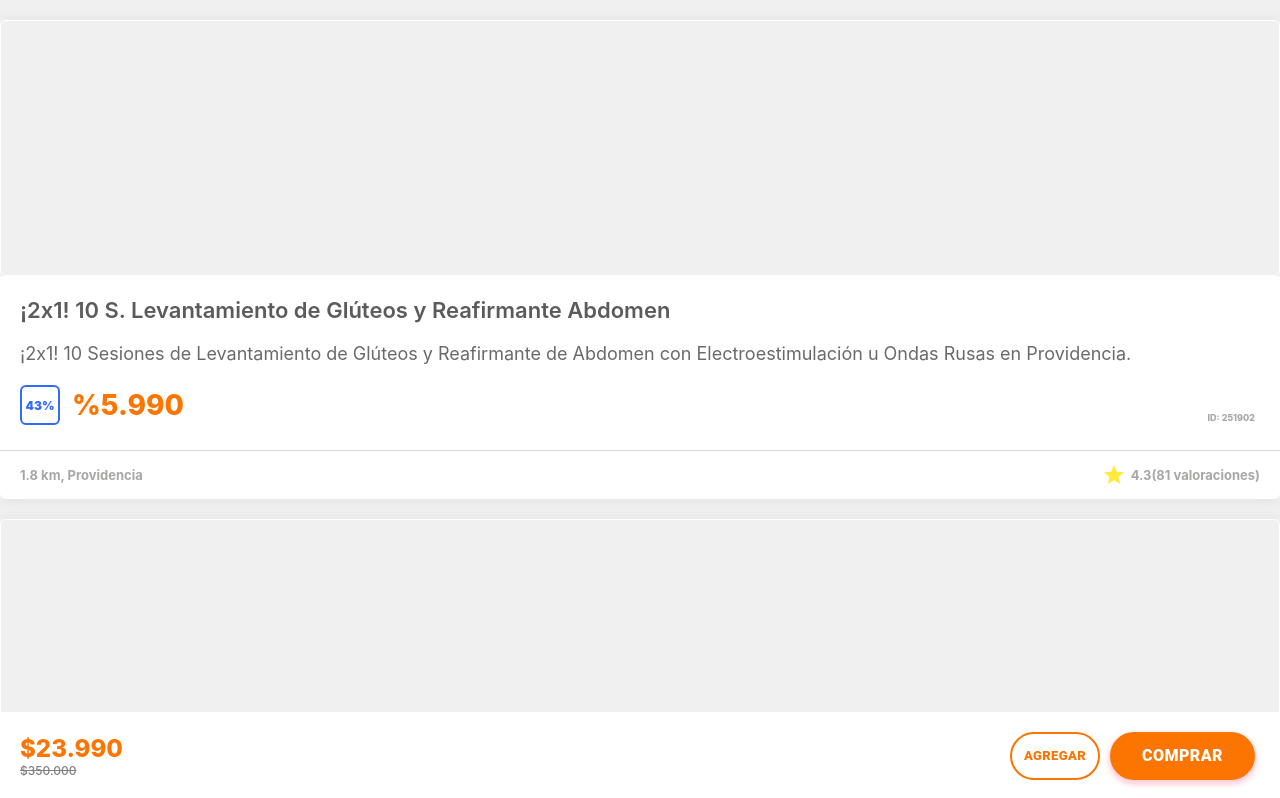
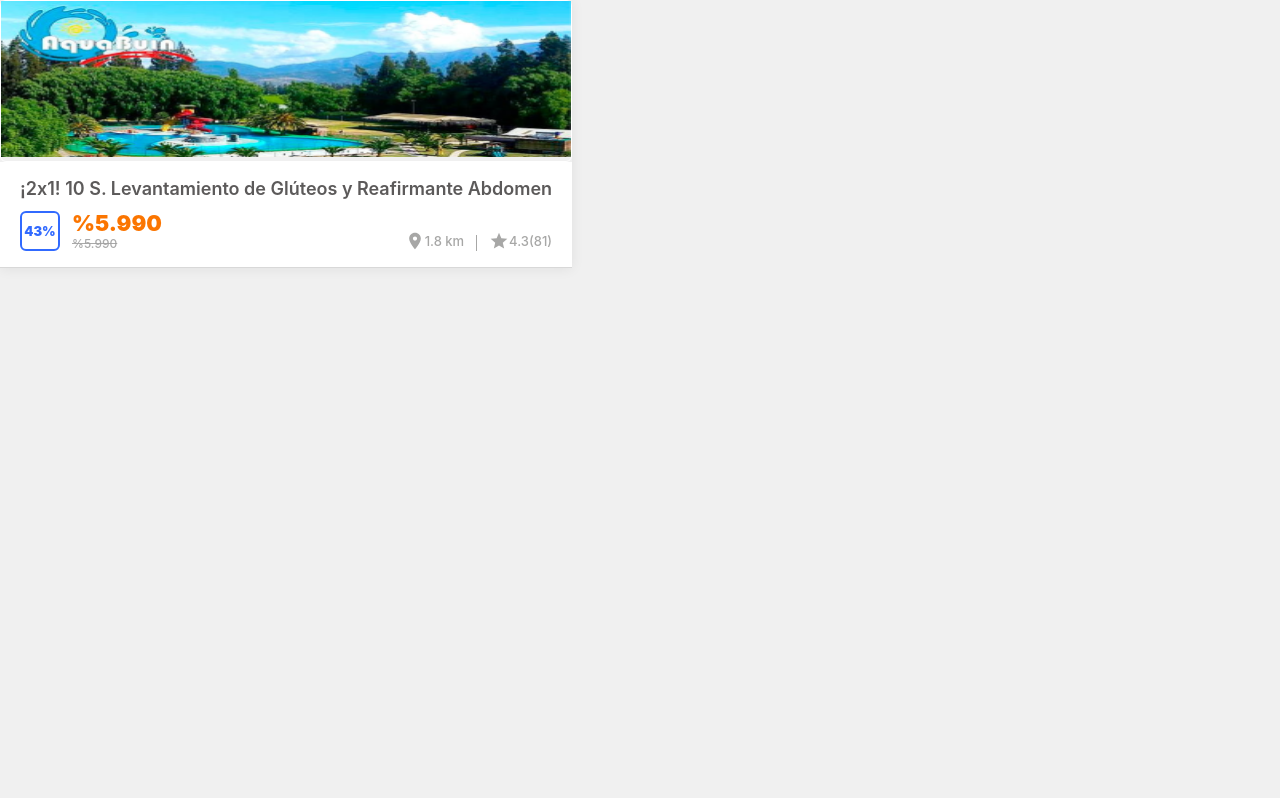
Before and after one commit to jotapixma/geolocationv2, a React (Create React App) app: page / in a window 1280 px wide. Shown: the top 798 px of the page. Built offline with nearby package versions, Linux system fonts and the light colour scheme.

Commit message:
Working in slider component

```diff
--- a/src/Views/Home.js
+++ b/src/Views/Home.js
@@ -1,23 +1,25 @@
 import React from 'react';
 import '../assets/styles/views/Home.scss';
 // import ProductCard from '../components/ProductCard.jsx'
-import ProductCardDetail from '../components/ProductCardDetail.jsx'
-import CategorySection from '../components/CategorySection.jsx'
-import PurchaseBar from '../components/PurchaseBar.jsx'
-import ProductFeature from '../components/PurchaseBar.jsx'
+// import ProductCardDetail from '../components/ProductCardDetail.jsx'
+// import CategorySection from '../components/CategorySection.jsx'
+// import PurchaseBar from '../components/PurchaseBar.jsx'
+// import ProductFeature from '../components/ProductFeature.jsx'
+import SliderFeature from '../components/SliderFeature'
 
 
 function Home() {
   return (
     <div className="home">
+      <SliderFeature/>
+      {/* <ProductFeature/> */}
+      {/* <SmallProductCard/> */}
       {/* <CategorySection/> */}
-      <ProductCardDetail/>
-      <ProductCardDetail/>
-      <PurchaseBar/>
-      <ProductFeature/>
       {/* <ProductCardDetail/> */}
-      {/* <ProductCard/>
-      <ProductCard/> */}
+      {/* <ProductCardDetail/> */}
+      {/* <PurchaseBar/> */}
+      {/* <ProductCard/> */}
+      {/* <ProductCard/>  */}
     </div>
   );
 }
--- /dev/null
+++ b/src/assets/styles/components/SliderFeature.scss
@@ -0,0 +1,3 @@
+section.carousel-container{
+  position: relative;
+}
--- /dev/null
+++ b/src/assets/styles/components/SmallProductCard.scss
@@ -0,0 +1,100 @@
+article.small-card{
+  position: absolute;
+
+  .card-content{
+    box-shadow: 0px 1px 12px rgba(0, 0, 0, 0.07217);
+    .card-header{
+      border-radius: 6px;
+      border-bottom: 0;
+      background-color: #f0f0f0;
+      padding: 0;
+      border: 1px solid white;
+      figure{
+        margin: 0;
+        img{
+          height: 156px;
+          width: 100%;
+          background-color: #f0f0f0;
+        }
+      }
+    }
+    .card-body{
+      padding: 1rem 1.25rem 1rem 1.25rem;
+      background-color: #fff;
+      border-bottom: 1px solid #D8D8D8;
+      .card-title{
+        font-weight: 600;
+        font-size: 18px;
+        text-align: left;
+        margin: 0;
+      }
+      .product-price{
+        display: flex;
+        align-items: center;
+        margin-top: 10px;
+        position: relative;
+        .price-discount{
+          background-color: #FFFFFF;
+          border-radius: 6px;
+          height: 36px;
+          width: 36px;
+          display: flex;
+          align-items: center;
+          justify-content: center;
+          border: 2px solid #316AFF;
+          span{
+            font-size: 13px;
+            font-weight: 900;
+            color: #316AFF;
+          }
+        }
+        .price-container{
+          position: relative;
+          left: 12px;
+          .price-offer{
+            font-size: 22px;
+            font-weight: 900;
+            color: #FB7500;
+            margin: 0;
+          }
+          .old-price{
+            font-size: 12px;
+            font-weight: 500;
+            text-decoration: line-through;
+            color: rgba(160, 160, 160, 0.9);
+            margin: 0;
+            text-align: left;
+          }
+        }
+        .card-footer{
+          position: absolute;
+          right: 0;
+          bottom: 0;
+          color: #A7A7A6;
+          font-size: 15px;
+          border-radius: 0px 0px 6px 6px;
+          .review-product{
+            font-size: 15px;
+            font-weight: 500;
+            display: flex;
+            align-items: center;
+            list-style: none;
+            padding: 0;
+            margin: 0;
+            li{
+              font-size: 13px;
+            }
+            .separator{
+              width: 1px;
+              height: 16px;
+              background-color: #A7A7A6;
+              margin: 0 12px;
+              position: relative;
+              top: 2px;
+            }
+          }
+        }
+      }
+    }
+  }
+}
--- a/src/assets/styles/views/Home.scss
+++ b/src/assets/styles/views/Home.scss
@@ -1,4 +1,10 @@
 .home{
   background-color: #F0F0F0;
-  // padding: 20px 0;
+  .card-body{
+    .card-title{
+      color: #5C5A5A;
+      font-weight: 600;
+      line-height: 22px;
+    }
+  }
 }
--- /dev/null
+++ b/src/components/SliderFeature.jsx
@@ -0,0 +1,16 @@
+import React from 'react';
+import '../assets/styles/components/SliderFeature.scss';
+import SmallProductCard from '../components/SmallProductCard'
+import CuponaticLocation from '../assets/img/cuponatic-location.png'
+
+
+const SliderFeature = () => (
+ <section className="carousel-container">
+   <SmallProductCard/>
+   {/* <figure>
+     <img src={ CuponaticLocation } alt=""/>
+   </figure> */}
+ </section>
+);
+
+export default SliderFeature;
--- /dev/null
+++ b/src/components/SmallProductCard.jsx
@@ -0,0 +1,41 @@
+import React from 'react';
+import LocationOnIcon from '@material-ui/icons/LocationOn';
+import StarIcon from '@material-ui/icons/Star';
+import '../assets/styles/components/SmallProductCard.scss';
+import ImgProduct from '../assets/img/img-small-card.png';
+
+const SmallProductCard = () => (
+  <article className="small-card">
+    <div className="card-content">
+      <div className="card-header">
+        <figure>
+          <img src={ImgProduct} alt=""/>
+        </figure>
+      </div>
+      <div className="card-body">
+        <h4 className="card-title">¡2x1! 10 S. Levantamiento de Glúteos y Reafirmante Abdomen</h4>
+        <div className="product-price">
+          <div className="price-discount">
+            <span>43%</span>
+          </div>
+          <div className="price-container">
+            <h4 className="price-offer">%5.990</h4>
+            <p className="old-price">%5.990</p>
+          </div>
+          <div className="card-footer">
+            <ul className="review-product">
+              <LocationOnIcon fontSize="small"/>
+              <li>1.8 km</li>
+              <div className="separator"></div>
+              <StarIcon fontSize="small"/>
+              <li>4.3(81)</li>
+            </ul>
+          </div>
+        </div>
+      </div>
+
+    </div>
+  </article>
+);
+
+export default SmallProductCard;
```
Also changed, not shown: src/components/ProductFeature.jsx (+8 -0 lines), src/components/PurchaseBar.jsx (+3 -6 lines), src/assets/img/cuponatic-location.png (added), src/assets/img/img-small-card.png (added).
